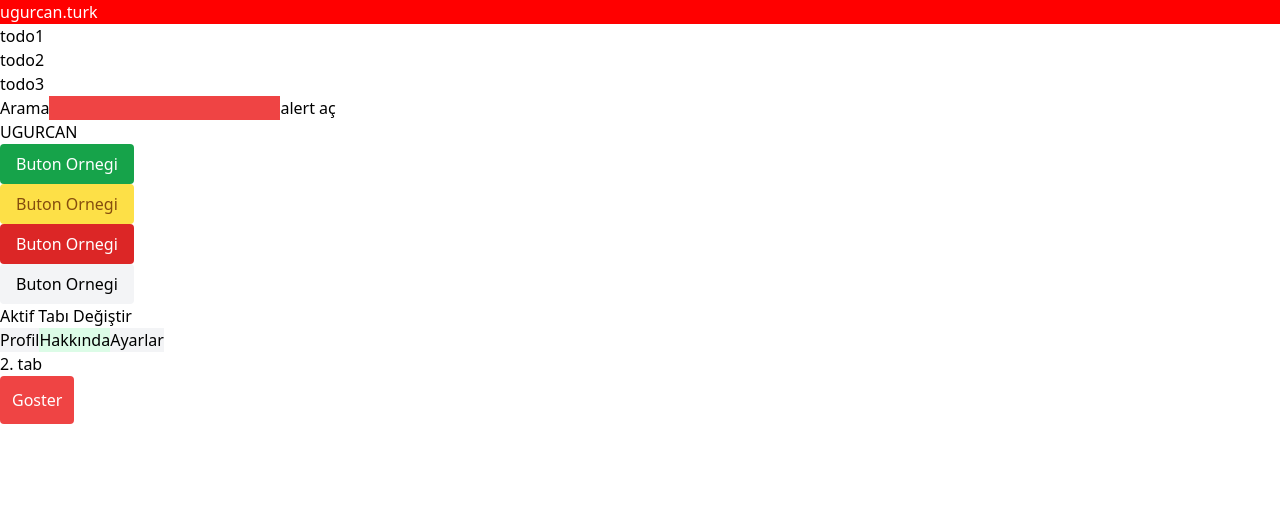
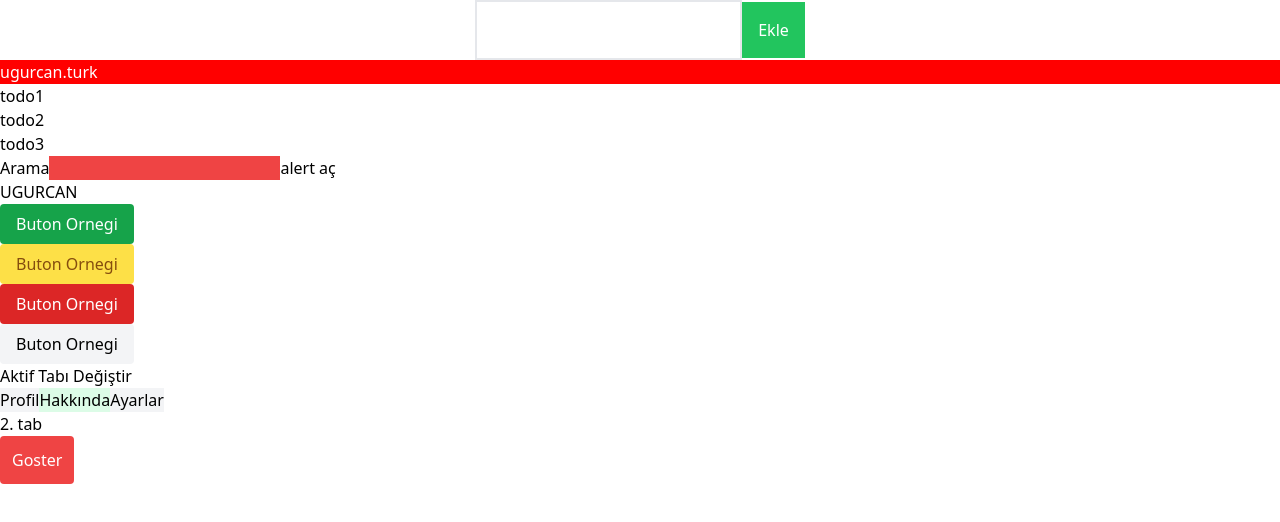
Before and after one commit to uct-trk/React-bootcamp, a React (Create React App) app: page / in a window 1280 px wide. Shown: the top 522 px of the page. Built offline with nearby package versions, Linux system fonts and the light colour scheme.

Commit message:
useReducer

```diff
--- a/src/App.js
+++ b/src/App.js
@@ -3,12 +3,19 @@ import "./style.scss";
 import Button from "./components/Button";
 import "./tailwind.css";
 import Tab from "./components/Tab";
-import { useState } from "react";
+import { useState, useReducer } from "react";
 import LifeCycle from "./LifeCycle";
+import reducer from "./todoReducer";
+
 function App() {
   const [activeTab, setActiveTab] = useState(1);
-  const todos = ["todo1", "todo2", "todo3"];
+  const todos1 = ["todo1", "todo2", "todo3"];
   const [show, setShow] = useState(false);
+
+  const [state, dispatch] = useReducer(reducer, {
+    todos: [],
+    todo: "",
+  });
   /* create element yontemiyle eleman oluşturma
   const h1 = createElement("h1", null, "ugurcan.com");
   const ul = createElement(
@@ -32,13 +39,51 @@ function App() {
     alert(name);
   };
 
+  const submitHandle = (e) => {
+    e.preventDefault();
+    dispatch({
+      type: "ADD_TODO",
+      todo: state.todo,
+    });
+  };
+
+  const onChange = (e) => {
+    dispatch({
+      type: "SET_TODO",
+      value: e.target.value,
+    });
+  };
+
   /* JSX */
   return (
     <>
+      <form className="" onSubmit={submitHandle} action="">
+        <div className="text-center w-full">
+          <input
+            className="border-2 p-4"
+            type="text"
+            value={state.todo}
+            onChange={onChange}
+          />
+          <button
+            className="bg-green-500 text-white p-4"
+            disabled={!state.todo}
+            type="submit"
+          >
+            Ekle
+          </button>
+        </div>
+        <ul className="text-center">
+          {state.todos.map((todo, index) => (
+            <li key={index}>{todo}</li>
+          ))}
+        </ul>
+      </form>
+
       <main id="main" className="test">
         <h1 style={{ background: "red", color: "white" }}>ugurcan.turk</h1>
         <ul>
-          {todos.map((todo) => (
+          {todos1.map((todo) => (
             <li>{todo}</li>
           ))}
         </ul>
--- /dev/null
+++ b/src/todoReducer.js
@@ -0,0 +1,19 @@
+function reducer(state, action) {
+    switch (action.type) {
+        case "SET_TODO":
+            return {
+                ...state,
+                todo: action.value,
+            };
+        case "ADD_TODO":
+            return {
+                ...state,
+                todo: "",
+                todos: [...state.todos, action.todo],
+            };
+        default:
+            break;
+    }
+}
+
+export default reducer
```
